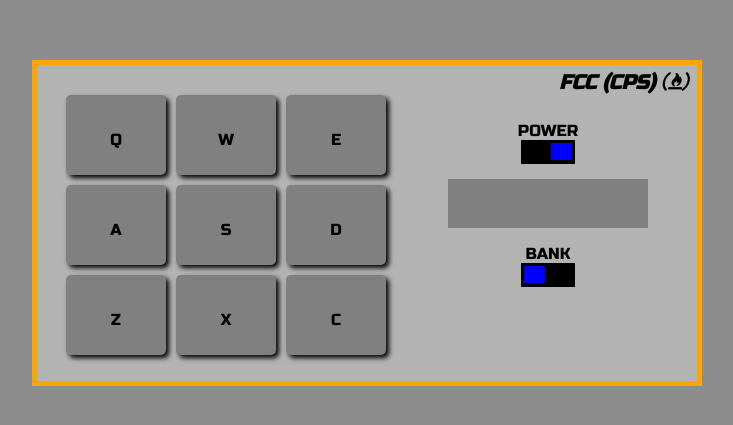
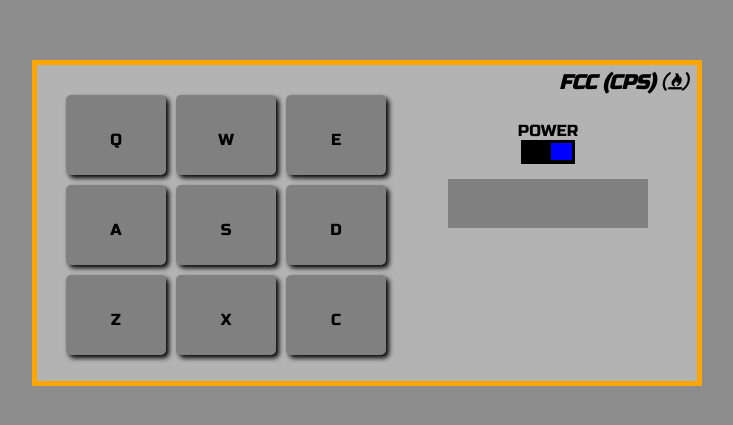
Before and after one commit to CristianPeralta/fcc-fe-projects, a React (Create React App) app in the folder drum-machine/: page / in a window 1280 px wide. Shown: the part 185-610 px from the top of the page, without its empty margins (273-1006 px from the left). Built offline with nearby package versions, Linux system fonts and the light colour scheme.

Commit message:
add fcc tests

```diff
--- a/drum-machine/public/index.html
+++ b/drum-machine/public/index.html
@@ -41,6 +41,7 @@
       To create a production bundle, use `npm run build` or `yarn build`.
     -->
   </body>
+  <script src="https://cdn.freecodecamp.org/testable-projects-fcc/v1/bundle.js"></script>
   <script>
     const projectName = 'drum-machine';
     localStorage.setItem('example_project', 'Drum Machine');
--- a/drum-machine/src/App.js
+++ b/drum-machine/src/App.js
@@ -32,7 +32,7 @@ class PadBank extends Component {
         {(
           data.map((pad) => {
             return (
-              <DrumPad padId={pad.id} keyTrigger={pad.keyTrigger} keyCode={pad.keyCode} url={pad.url} updateDisplay={this.props.updateDisplay} />
+              <DrumPad power={this.props.power} padId={pad.id} keyTrigger={pad.keyTrigger} keyCode={pad.keyCode} url={pad.url} updateDisplay={this.props.updateDisplay} />
             )
           })
         )}
@@ -66,6 +66,7 @@ class DrumPad extends Component {
   }
 
   playSound() {
+    if (!this.props.power) return;
     const sound = document.getElementById(this.props.keyTrigger);
     sound.currentTime = 0;
     sound.play();
@@ -95,11 +96,9 @@ class App extends Component {
     super(props);
     this.state = {
       power: true,
-      currentPadBankGroup: 'Heater Kit',
       display: String.fromCharCode(160)
     }
     this.powerControl = this.powerControl.bind(this);
-    this.bankGroupControl = this.bankGroupControl.bind(this);
     this.displayClipName = this.displayClipName.bind(this);
   }
 
@@ -107,16 +106,6 @@ class App extends Component {
     this.setState({
       power: !this.state.power,
       display: String.fromCharCode(160)
-    });
-  }
-
-  bankGroupControl() {
-    if (!this.state.power) return;
-    let defaultGroup = 'Heater Kit';
-    const name = this.state.currentPadBankGroup === defaultGroup ? 'Smooth Piano Kit' : defaultGroup;
-    this.setState({
-      currentPadBankGroup: name,
-      display: name,
     });
   }
 
@@ -130,11 +119,10 @@ class App extends Component {
 
   render() {
     const powerSlider = this.state.power ? ({ float: 'right' }) :  ({ float: 'left' });
-    const bankSlider = this.state.currentPadBankGroup === 'Heater Kit' ? ({ float: 'left' }) :  ({ float: 'right' });
     return (
       <div id="drum-machine" className="inner-container">
 
-        <PadBank updateDisplay={this.displayClipName}/>
+        <PadBank updateDisplay={this.displayClipName} power={this.state.power}/>
 
         <Logo />
 
@@ -142,8 +130,7 @@ class App extends Component {
           <Control name="POWER" slider={powerSlider} changeControlStatus={this.powerControl} />
           <p id="display">
 						{this.state.display}
-					</p>
-          <Control name="BANK" slider={bankSlider} changeControlStatus={this.bankGroupControl} />
+          </p>
         </div>
 
       </div>
```
